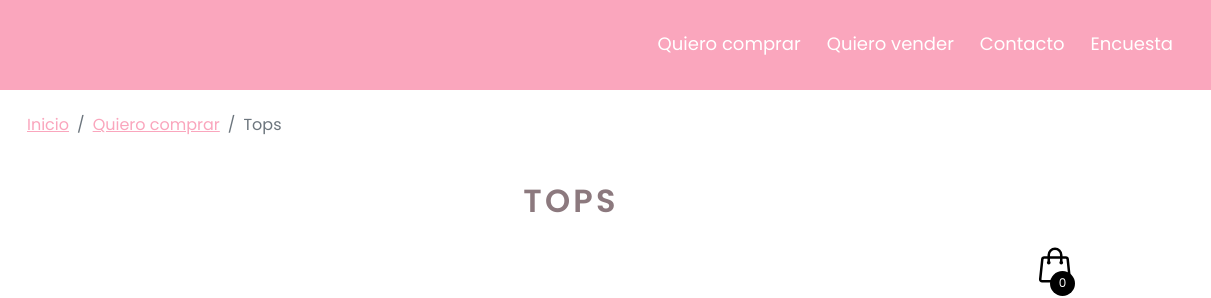
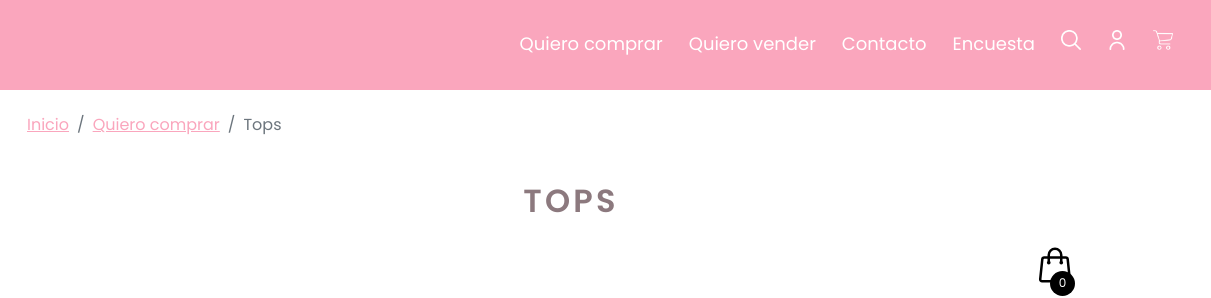
Before and after one commit to sappy666/cachureando-carrito, a website: page tops.html in a window 1280 px wide. Shown: the top 298 px of the page, 69-1280 px from the left. Drawn offline with nearby package versions, Linux system fonts and the light colour scheme.

Commit message:
Update tops.html

```diff
--- a/tops.html
+++ b/tops.html
@@ -21,12 +21,15 @@
             <div class="nav__toggle">
                 <span class="nav__toggle-icon">☰</span>
             </div>
-            <ul class="nav__ul">
-                <li class="nav__li"><a class="nav__a" href="./index.html#quiero_comprar">Quiero comprar</a></li>
+                 <ul class="nav__ul">
+                <li class="nav__li"><a class="nav__a" href="#quiero_comprar">Quiero comprar</a></li>
                 <li class="nav__li"><a class="nav__a" href="./quierovender.html">Quiero vender</a></li>
                 <li class="nav__li"><a class="nav__a" href="./contacto.html">Contacto</a></li>
                 <li class="nav__li"><a class="nav__a" href="./encuesta.html">Encuesta</a></li>
-                </ul>
+                <li class="nav__li"><img class="imagen_nav" src="./img/busqueda(1).png" alt=""></li>
+                <li class="nav__li"><img class="imagen_nav" src="./img/usuario.png" alt=""></li>
+                <li class="nav__li"><img class="imagen_nav" src="./img/carrito-de-compras(1).png" alt=""></li>
+            </ul>
         </nav>
     </header>
     <!-- FIN ENCABEZADO DE LA PAGINA -->
```
